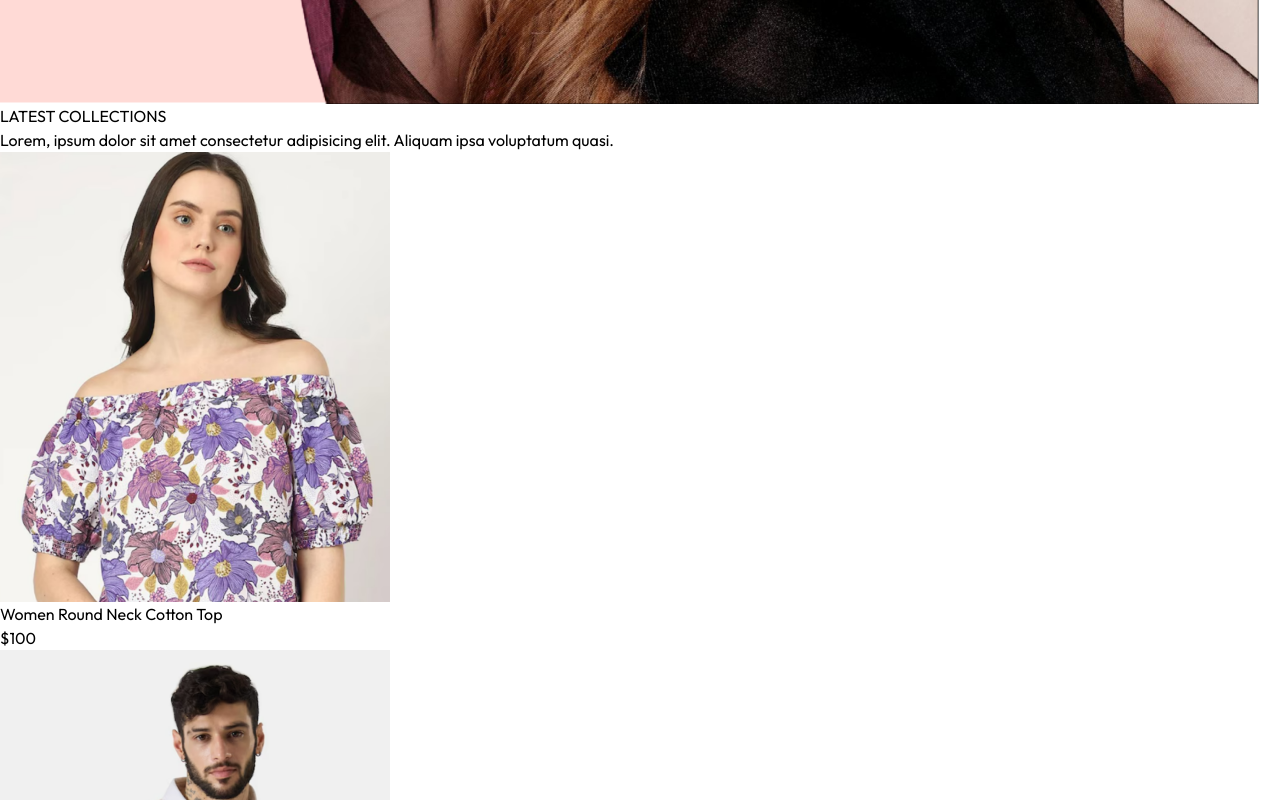
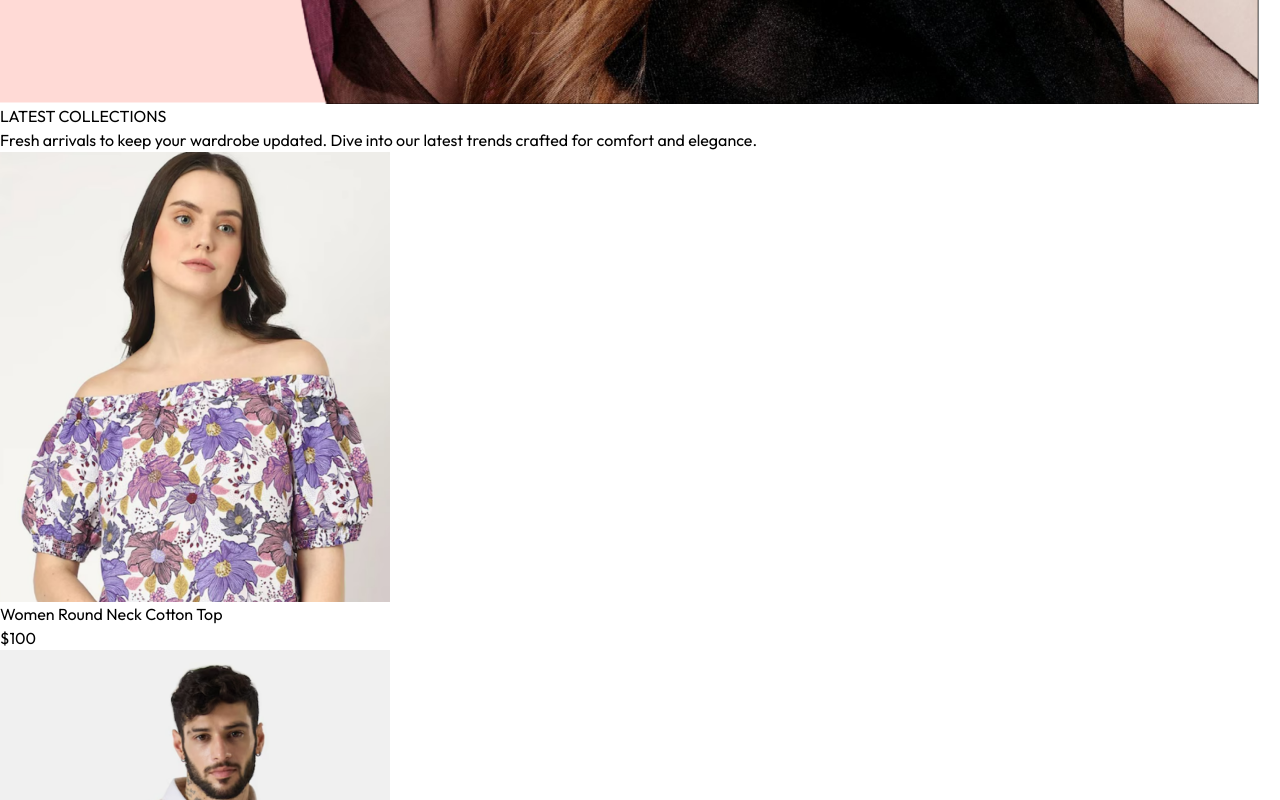
Before and after one commit to omsaini-1441/Forever-you, a React (Vite) app in the folder Client/: page / in a window 1280 px wide. Shown: the part 1580-2380 px from the top of the page. Built offline with nearby package versions, Linux system fonts and the light colour scheme.

Commit message:
UI/content-fix

```diff
--- a/Client/src/Components/BestSeller.jsx
+++ b/Client/src/Components/BestSeller.jsx
@@ -18,7 +18,7 @@ const BestSeller = () => {
         <div className='text-center text-3xl py-8  '>
             <Title text1={'BEST'} text2={'SELLERS'} />
             <p className='w-3/4 m-auto text-xs sm:text-sm md:text-base text-ghray-600 '>
-                Lorem ipsum dolor sit amet, consectetur adipisicing elit. Doloremque accusamus eaque consectetur minus.
+            Explore the finest products handpicked to suit your style and needs. Discover why these are our customer favorites.
             </p>
         </div>
 
--- a/Client/src/Components/LatestCollection.jsx
+++ b/Client/src/Components/LatestCollection.jsx
@@ -16,7 +16,7 @@ const LatestCollection = () => {
             <div className="text-center py-8 text-3xl ">
                 <Title text1={'LATEST'} text2={'COLLECTIONS'} />
                 <p className="w-3/4 m-auto text-xs sm:text-sm md:text-base text-gray-600 ">
-                    Lorem, ipsum dolor sit amet consectetur adipisicing elit. Aliquam ipsa voluptatum quasi.
+                Fresh arrivals to keep your wardrobe updated. Dive into our latest trends crafted for comfort and elegance.
                 </p>
             </div>
             {/* Rendering Products */}
--- a/Client/src/Components/NewsLetterBox.jsx
+++ b/Client/src/Components/NewsLetterBox.jsx
@@ -10,7 +10,7 @@ const NewsLetterBox = () => {
     <div className='text-center ' >
       <p className='text-2xl font-medium text-gray-800 '>Subscribe Now & get 20% Off</p>
       <p className='text-gray-400 mt-3  '>
-        Lorem ipsum dolor sit amet consectetur, adipisicing elit. Architecto libero
+      Sign up today and unlock a special 20% discount on your first purchase. Don't miss out!
       </p>
       <form onSubmit={onSubmitHandler} className='w-full sm:w-1/2 flex items-center gap-3 mx-auto my-6 border pl-3  '>
         <input className='w-full sm:flex-1 outline-none ' type="email" placeholder='Enter your email' required />
```
